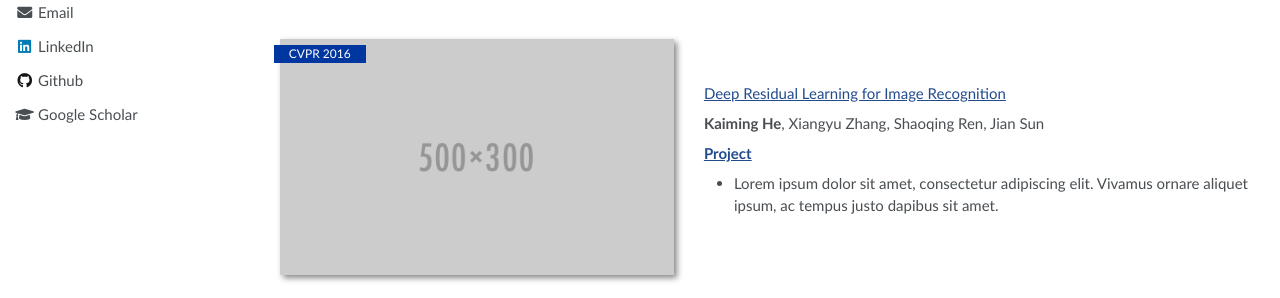
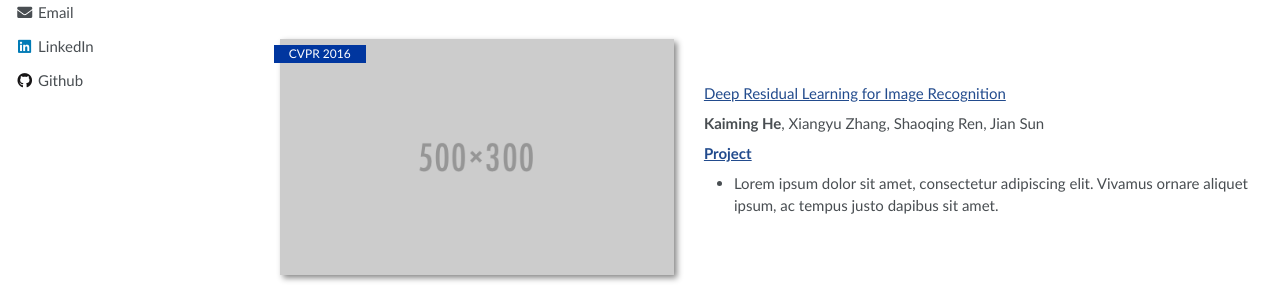
Before and after one commit to yding72/yding72.github.io, a Jekyll site: the page built from _pages/about.md, in a window 1280 px wide. Shown: the part 467-765 px from the top of the page. Built offline with Jekyll 4.4.1, drawn with Linux system fonts in a browser that asks for light colours.

```diff
--- a/_config.yml
+++ b/_config.yml
@@ -27,7 +27,7 @@ author:
   location         : "Baltimore, MD"
   employer         :
   pubmed           :
-  googlescholar    : ""
+  googlescholar    :
   email            : "yding72@jh.edu"
   researchgate     :  # e.g., "https://www.researchgate.net/profile/yourprofile"
   uri              :
@@ -57,6 +57,7 @@ author:
   xing             :
   youtube          :
   wikipedia        :
+  Handshake        : "https://jhu.joinhandshake.com/profiles/51404944"
 
 
 # Reading Files
```
